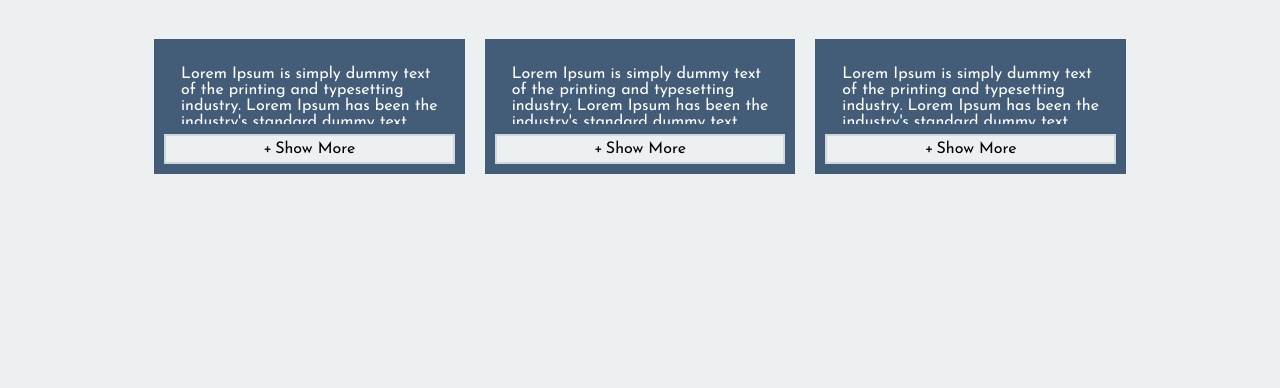
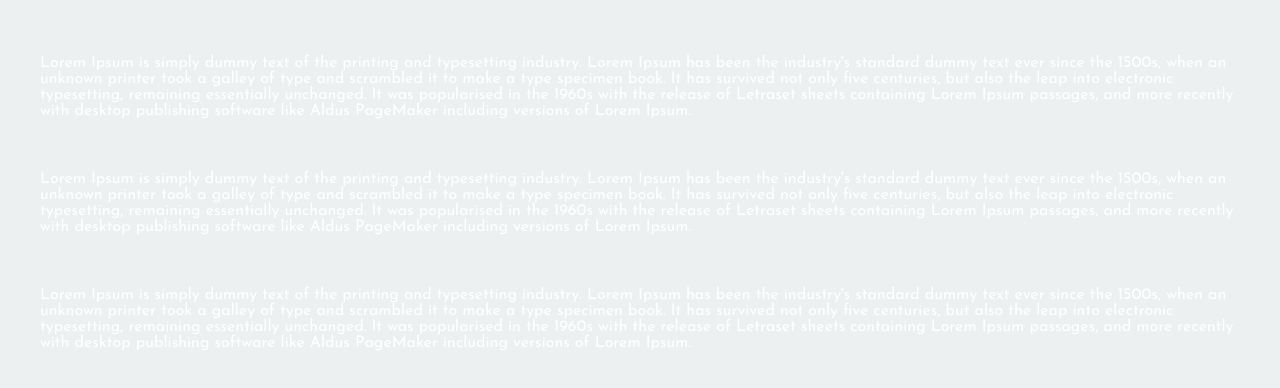
Before and after one commit to aijazkhan81/simpleaccordion, a plain HTML site: page showmore.html in a window 1280 px wide. Shown: the part 76-464 px from the top of the page. Drawn offline with Linux system fonts and the light colour scheme.

Commit message:
removed show more and moved into new repo

```diff
--- a/css/style.scss
+++ b/css/style.scss
@@ -91,63 +91,3 @@ body{
 	}
 }
 // Code end for accordion
-
-
-// Begin code for Show More
-#showmore{
-	.flex-container {
-		display: -webkit-flex;
-		display: flex;
-		color: black;
-		-webkit-flex-wrap: nowrap; /* Safari */
-		flex-wrap: nowrap;
-		-webkit-justify-content: space-between; /* Safari */
-		justify-content: space-between;
-		width: 80%;
-		margin: auto;
-		align-items: flex-start;
-
-		.flex-item{
-			background: lighten(#34495e, 8%);
-			width: 100%;
-			margin: 10px;
-			flex: 1 auto;
-			color: white;
-
-			p{
-				margin: 0;
-				padding: 17px;
-				height: 41px;
-				overflow: hidden;
-				margin-bottom: 10px;
-				transition: .2s linear;
-			}
-
-			.showmore{
-				width: 100%;
-				background: $lightgrey;
-				border: 2px solid darken($lightgrey, 10%);
-				padding: 5px;
-				font-size: 16px;
-				cursor: pointer !important;
-				transition: .2s linear;
-				outline: none;
-
-				&:hover{
-					border: 2px solid $lightgrey;
-					background: darken($lightgrey, 10%);
-				}
-			}
-
-			.plus{
-				margin-right: 3px
-			}
-
-			.fulltext{
-				height: auto;
-				transition: .2s linear;
-			}
-		}
-	}
-}
-// End code for Show More
--- a/js/app.js
+++ b/js/app.js
@@ -34,15 +34,3 @@ $('.heading').click(function(){
 })
 
 // Code end for accordion
-
-// Begin code for Show More
-
-$('.flex-item').append('<button class="showmore"><span class="plus">+</span>Show More</button>');
-
-$('.showmore').click(function(){
-	$(this).prev().toggleClass('fulltext');
-	var html = $(this).html();
-	$(this).html(html == '<span class="plus">+</span>Show More' ? '<span class="plus">-</span>Show Less' : '<span class="plus">+</span>Show More' );
-});
-
-// Code end for Show More
```
Also changed, not shown: index.html (+0 -5 lines), css/style.css, 1 other file.
